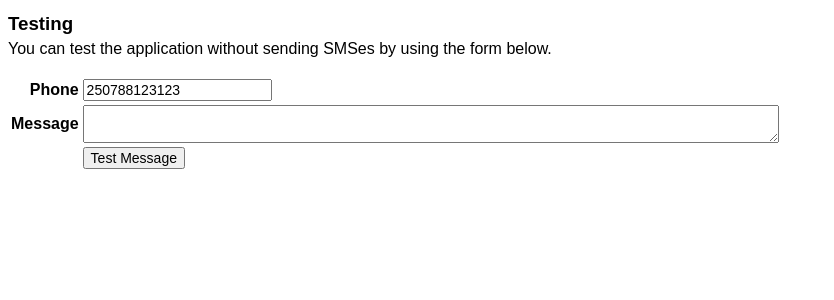
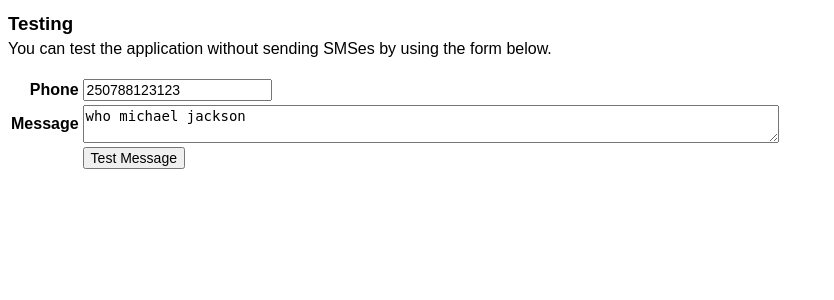
Before and after one commit to nyaruka/sawanet-django-who, a Django app: template templates/index.html in a window 1280 px wide. Shown: the part 338-638 px from the top of the page, without its empty margins (0-834 px from the left). Run offline with Django 3.2, Linux system fonts and the light colour scheme; the template is opened without the code that fills it, so the values that code supplies are empty; parts of the project's set-up code (start-up, migrations or seed data) failed here and were passed over.

```diff
--- a/templates/index.html
+++ b/templates/index.html
@@ -59,7 +59,7 @@ You can test the application without sending SMSes by using the form below.<br/>
           <td class="lbl">Phone</td><td><input type="text" name="phone" value="250788123123"></input></td>
         </tr>
         <tr>
-          <td class="lbl">Message</td><td><textarea name="text" cols=80 rows=2></textarea></td>
+          <td class="lbl">Message</td><td><textarea name="text" cols=80 rows=2>who michael jackson</textarea></td>
         </tr>
         <tr>
           <td></td><td><input type="submit" value="Test Message"></input></td>
```
Also changed, not shown: 1 other file.
